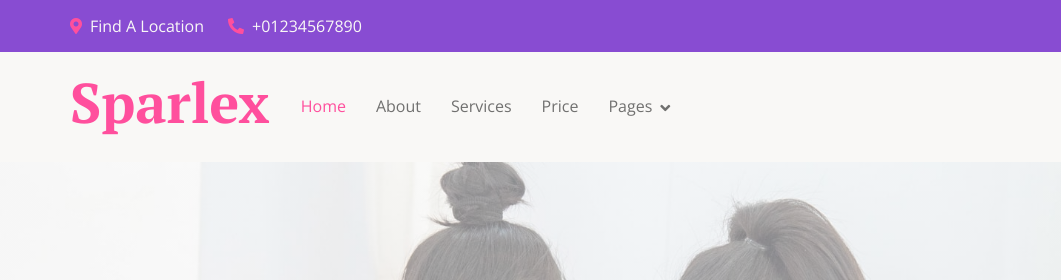
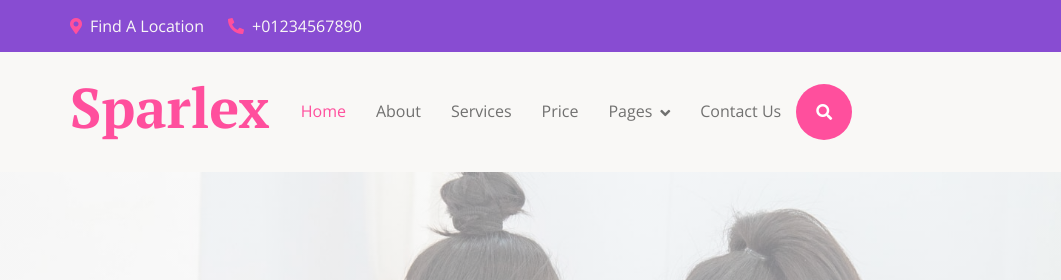
Before and after one commit to jcontreras18/hogar, a plain HTML site: page index.html in a window 1280 px wide. Shown: the top 280 px of the page, 0-1061 px from the left. Drawn offline with nearby package versions, Linux system fonts and the light colour scheme.

Commit message:
changes
changes

```diff
--- a/index.html
+++ b/index.html
@@ -97,15 +97,18 @@
                                     <a href="gallery.html" class="dropdown-item">Gallery</a>
                                     <a href="appointment.html" class="dropdown-item">Appointment</a>
                                     <a href="404.html" class="dropdown-item">404 page</a>
-                                  </div>
                                 </div>
-                              </div>
                             </div>
-                          </nav>
-                    </nav>
-                </div>
+                            <a href="contact.html" class="nav-item nav-link">Contact Us</a>
+                        </div>
+                        <div class="d-flex align-items-center flex-nowrap pt-xl-0">
+                            <button class="btn-search btn btn-primary btn-primary-outline-0 rounded-circle btn-lg-square" data-bs-toggle="modal" data-bs-target="#searchModal"><i class="fas fa-search"></i></button>
+                        </div>
+                    </div>
+                </nav>
             </div>
         </div>
+    </div>
         <!-- Navbar End -->
 
 
```
